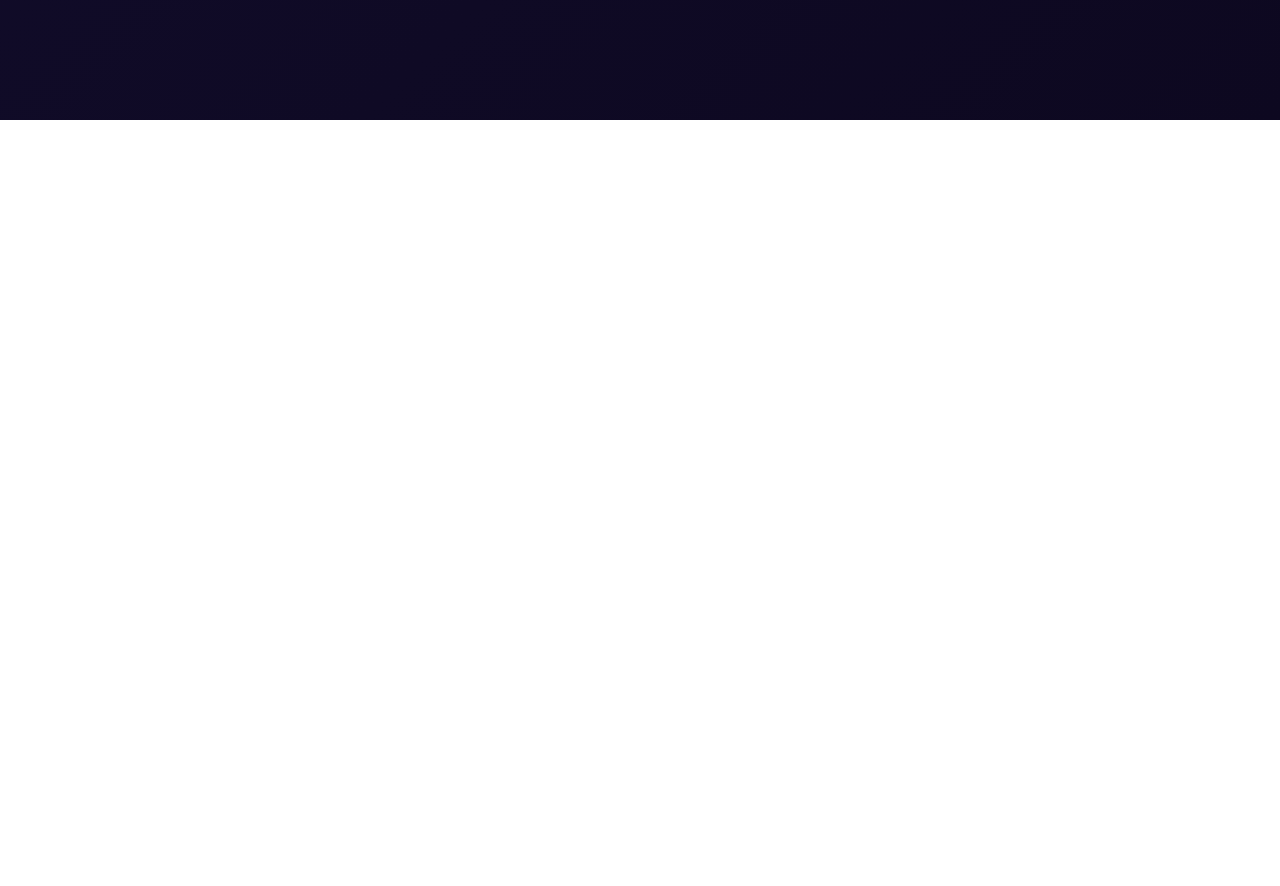
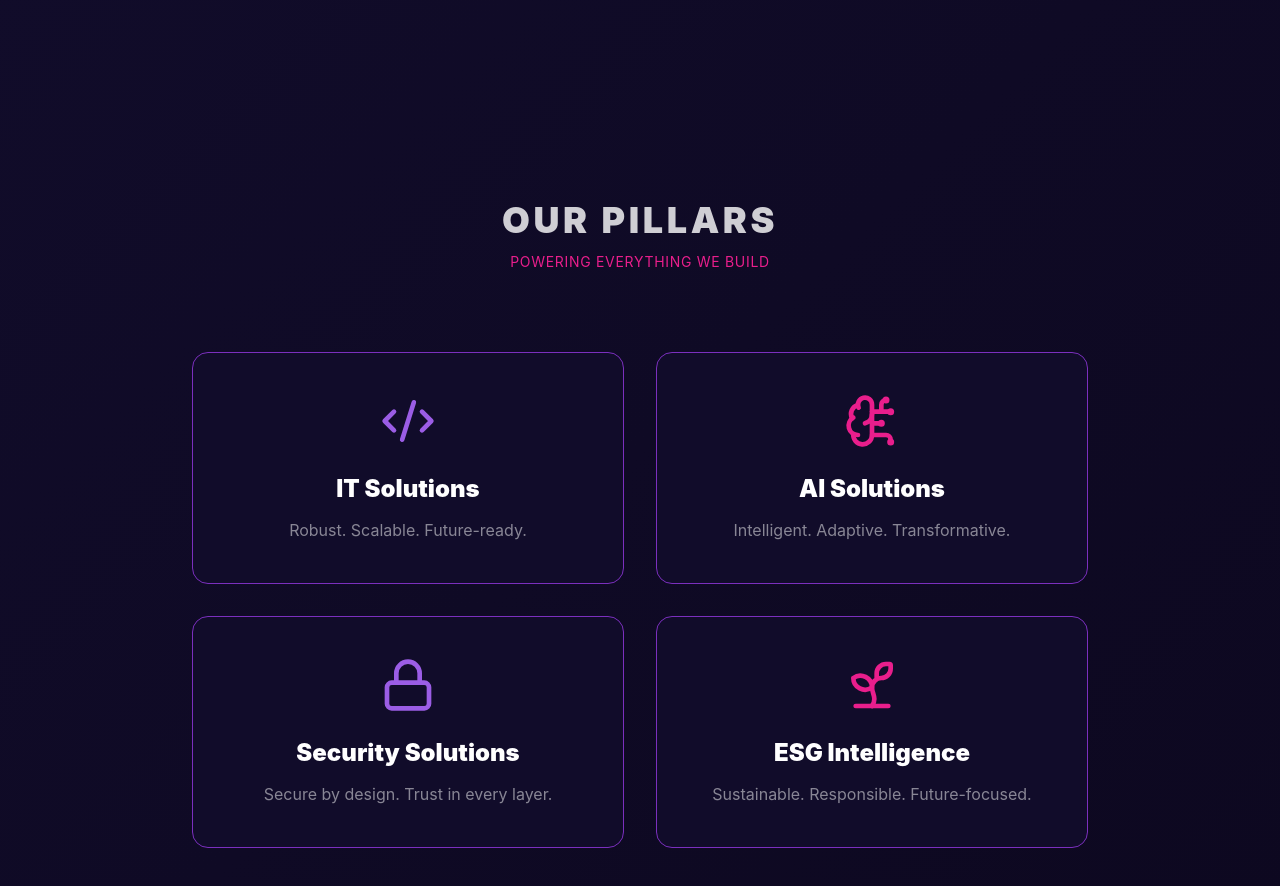
Before and after one commit to Matyas311/fendous-site, a React (Vite) app: page / in a window 1280 px wide. Shown: the part 2280-3166 px from the top of the page. Before the commit the page ends 2400 px from the top, so only its background shows below. Built offline with nearby package versions, Linux system fonts and the light colour scheme.

Commit message:
Pillar section added

```diff
--- a/src/App.tsx
+++ b/src/App.tsx
@@ -3,6 +3,8 @@ import HeroSection from "./components/HeroSection";
 import JourneySection from "./components/JourneySection";
 import { Package, Network, Headphones } from "lucide-react";
 import { GraduationCap, Handshake, Users, Earth } from "lucide-react";
+import { CodeXml, BrainCircuit, Lock, Sprout } from "lucide-react";
+import PillarsSection from "./components/PillarSection";
 
 function App() {
   return (
@@ -97,6 +99,36 @@ function App() {
           },
         ]}
       />
+      <PillarsSection
+        heading="Our Pillars"
+        subheading="Powering everything we build"
+        pillars={[
+          {
+            id: 1,
+            icon: <CodeXml size={56} className="text-brand-violet" />,
+            title: "IT Solutions",
+            description: "Robust. Scalable. Future-ready.",
+          },
+          {
+            id: 2,
+            icon: <BrainCircuit size={56} className="text-brand-pink" />,
+            title: "AI Solutions",
+            description: "Intelligent. Adaptive. Transformative.",
+          },
+          {
+            id: 3,
+            icon: <Lock size={56} className="text-brand-violet" />,
+            title: "Security Solutions",
+            description: "Secure by design. Trust in every layer.",
+          },
+          {
+            id: 4,
+            icon: <Sprout size={56} className="text-brand-pink" />,
+            title: "ESG Intelligence",
+            description: "Sustainable. Responsible. Future-focused.",
+          },
+        ]}
+      />
     </>
   );
 }
--- /dev/null
+++ b/src/components/PillarSection.tsx
@@ -0,0 +1,50 @@
+interface Pillar {
+  id: number;
+  icon: React.ReactNode;
+  title: string;
+  description: string;
+}
+
+interface PillarsSectionProps {
+  heading: string;
+  subheading: string;
+  pillars: Pillar[];
+}
+
+export default function PillarsSection({
+  heading,
+  subheading,
+  pillars,
+}: PillarsSectionProps) {
+  return (
+    <section className="min-h-screen text-white flex flex-col items-center justify-center px-12 py-20">
+      {/* Header */}
+      <div className="text-center mb-20">
+        <h2 className="text-4xl font-black tracking-widest uppercase text-white/80 mb-3">
+          {heading}
+        </h2>
+        <p className="text-brand-pink text-sm tracking-wider uppercase">
+          {subheading}
+        </p>
+      </div>
+
+      {/* Grid */}
+      <div className="grid grid-cols-2 gap-8 w-full max-w-4xl">
+        {pillars.map((pillar) => (
+          <div
+            key={pillar.id}
+            className="bg-brand-card border border-brand-purple rounded-2xl p-10 flex flex-col items-center text-center hover:border-brand-pink hover:shadow-[0_0_30px_rgba(233,30,140,0.2)] transition-all duration-300"
+          >
+            <div className="mb-6">{pillar.icon}</div>
+            <h3 className="text-2xl font-black text-white mb-3">
+              {pillar.title}
+            </h3>
+            <p className="text-white/50 text-base leading-relaxed">
+              {pillar.description}
+            </p>
+          </div>
+        ))}
+      </div>
+    </section>
+  );
+}
```
